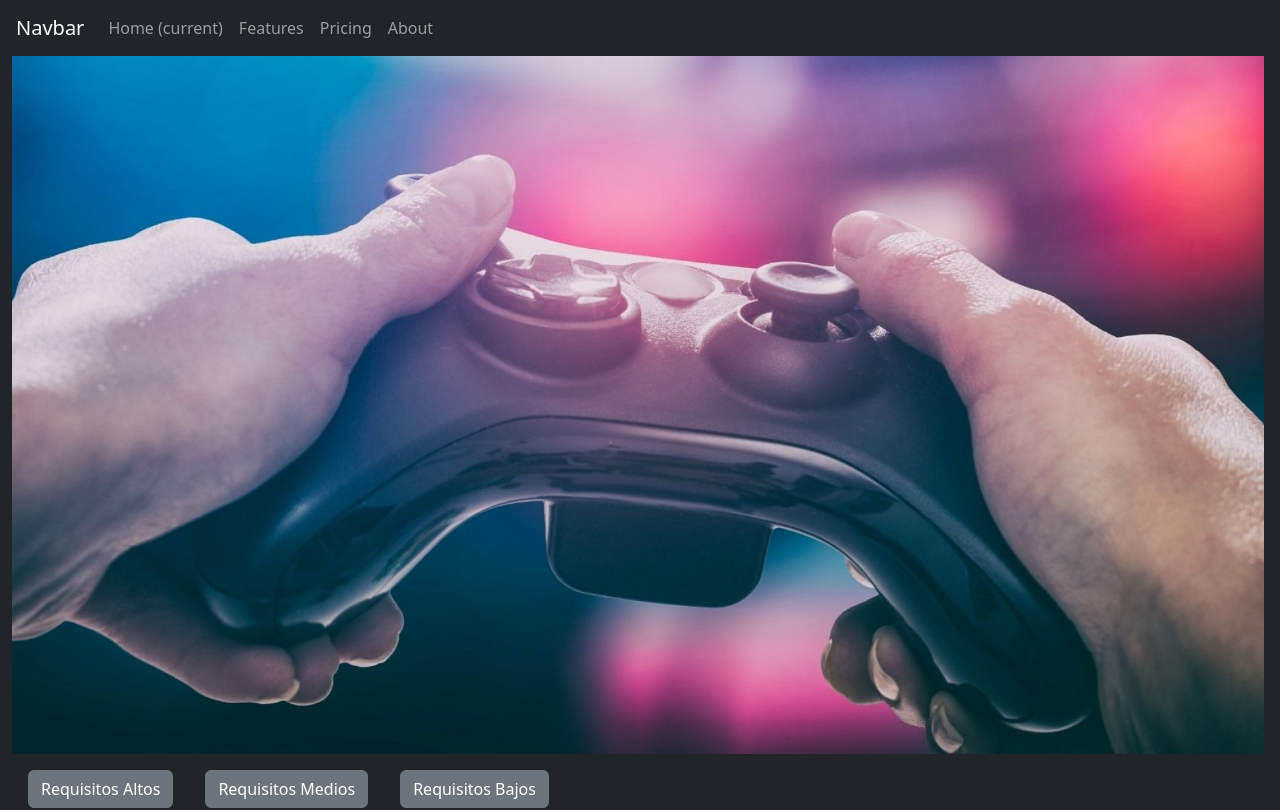
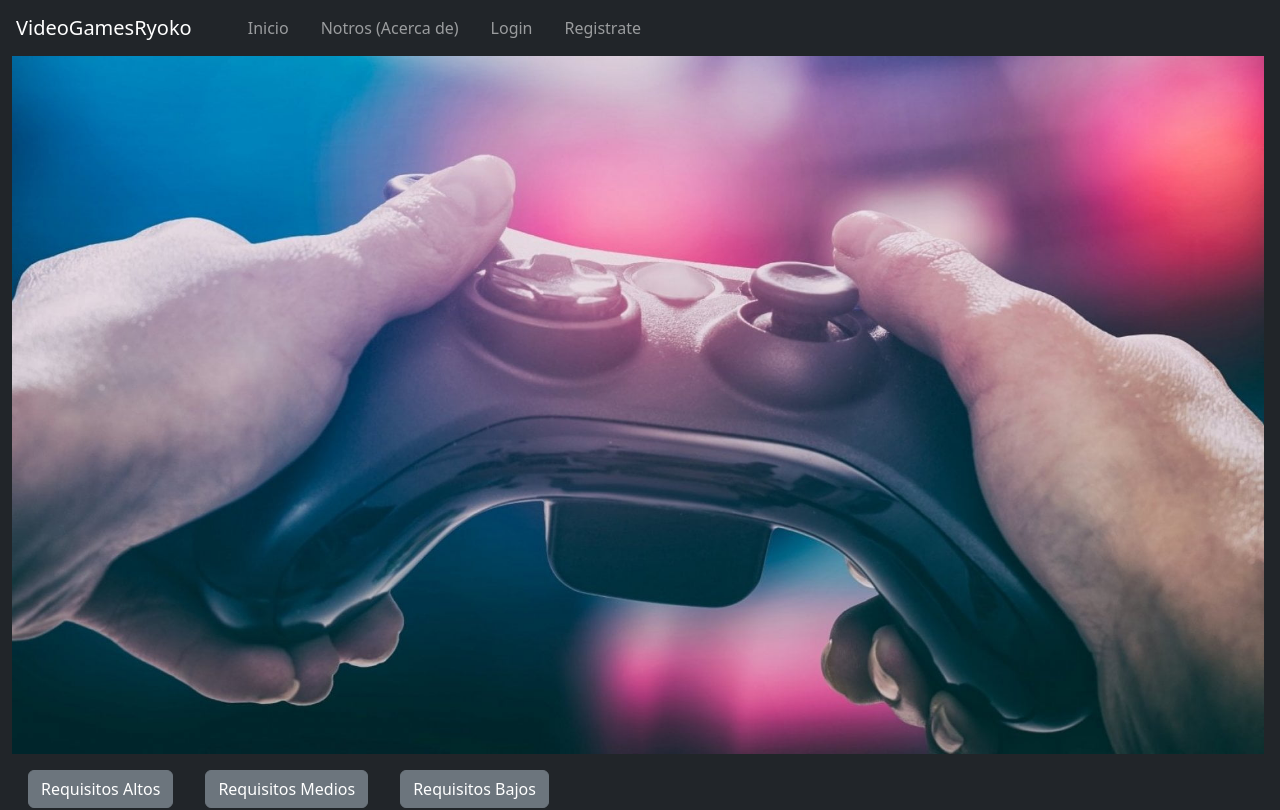
Before and after one commit to LeonardoGBM/AngularPartOne, an Angular app: page / in a window 1280 px wide. Shown: the top 810 px of the page. Built offline with nearby package versions, Linux system fonts and the light colour scheme.

Commit message:
Feat: actualizacion del home

```diff
--- a/src/app/app.component.html
+++ b/src/app/app.component.html
@@ -1,24 +1,24 @@
 <div style="width: 100%;position: fixed;top: 0;left: 0;z-index: 999">
   <nav class="navbar navbar-expand-lg navbar-dark bg-dark px-3">
-    <a class="navbar-brand" href="#">Navbar</a>
+    <a class="navbar-brand" href="#">VideoGamesRyoko</a>
     <button class="navbar-toggler" type="button" data-toggle="collapse" data-target="#navbarColor01"
       aria-controls="navbarColor01" aria-expanded="false" aria-label="Toggle navigation">
       <span class="navbar-toggler-icon"></span>
     </button>
 
-    <div class="collapse navbar-collapse" id="navbarColor01">
+    <div class="collapse navbar-collapse mx-4" id="navbarColor01">
       <ul class="navbar-nav mr-auto">
-        <li class="nav-item active">
-          <a class="nav-link" href="#">Home <span class="sr-only">(current)</span></a>
+        <li class="nav-item mx-2">
+          <a class="nav-link" href="#">Inicio</a>
         </li>
-        <li class="nav-item">
-          <a class="nav-link" href="#">Features</a>
+        <li class="nav-item active mx-2">
+          <a class="nav-link" href="#">Notros <span class="sr-only">(Acerca de)</span></a>
         </li>
-        <li class="nav-item">
-          <a class="nav-link" href="#">Pricing</a>
+        <li class="nav-item mx-2">
+          <a class="nav-link" href="#">Login</a>
         </li>
-        <li class="nav-item">
-          <a class="nav-link" href="#">About</a>
+        <li class="nav-item mx-2">
+          <a class="nav-link" href="#">Registrate</a>
         </li>
       </ul>
     </div>
```
